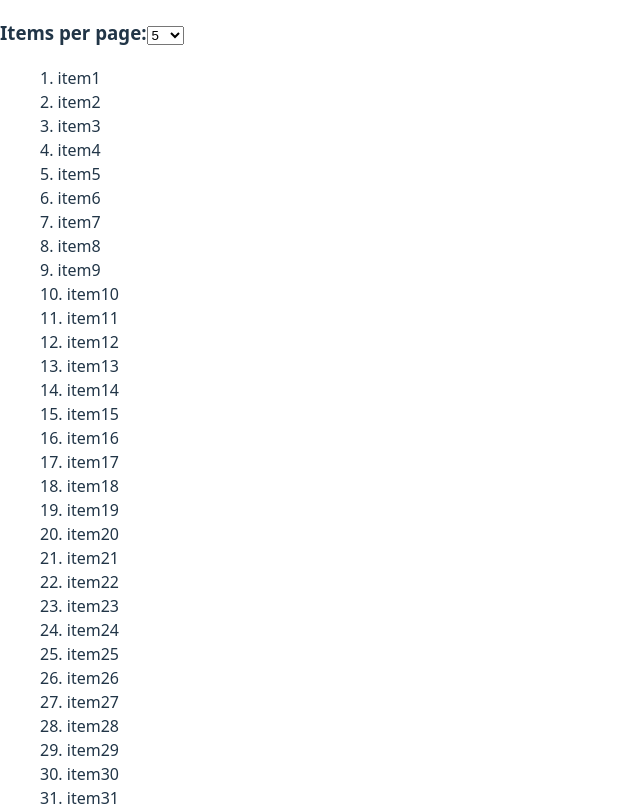
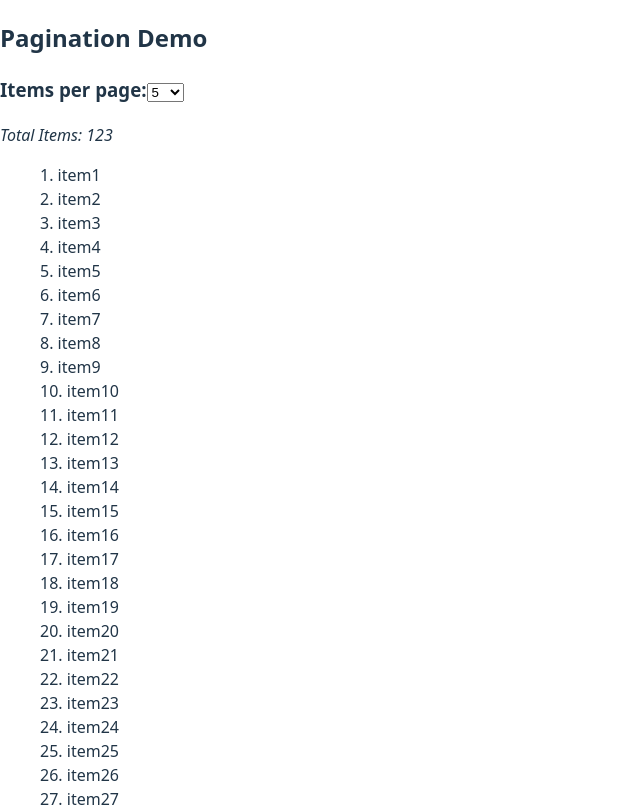
Before and after one commit to ScriptMang/lab10.2, a React (Vite) app: page / in a window 1280 px wide. Shown: the top 807 px of the page, without its empty margins (0-640 px from the left). Built offline with nearby package versions, Linux system fonts and the light colour scheme.

Commit message:
Add the title pagination demon and add a div that shows the total number of items

```diff
--- a/src/components/PageItems.jsx
+++ b/src/components/PageItems.jsx
@@ -9,14 +9,16 @@ function PageItems({items}) {
     // console.log("Print the list of items w/ li tags: ", itemList)
     return(
         <>
+        <h2 id="pageTitle">Pagination Demo</h2>
         <h3>Items per page:
-            <select name="numItems" id="number-of-items-select">
+            <select name="numItems" id="number-of-items-select" defaultValue="5" onChange={()=>{}}>
                 <option value="5">5</option>
                 <option value="10">10</option>
                 <option value="15">15</option>
                 <option value="20">20</option>
             </select>
         </h3>
+        <div><i>Total Items: {itemList.length}</i></div>
         <ul id="currentItemList">{itemList}</ul>
         </>
     )
```
Also changed, not shown: 1 other file (tests, documents, lock files or other folders).
